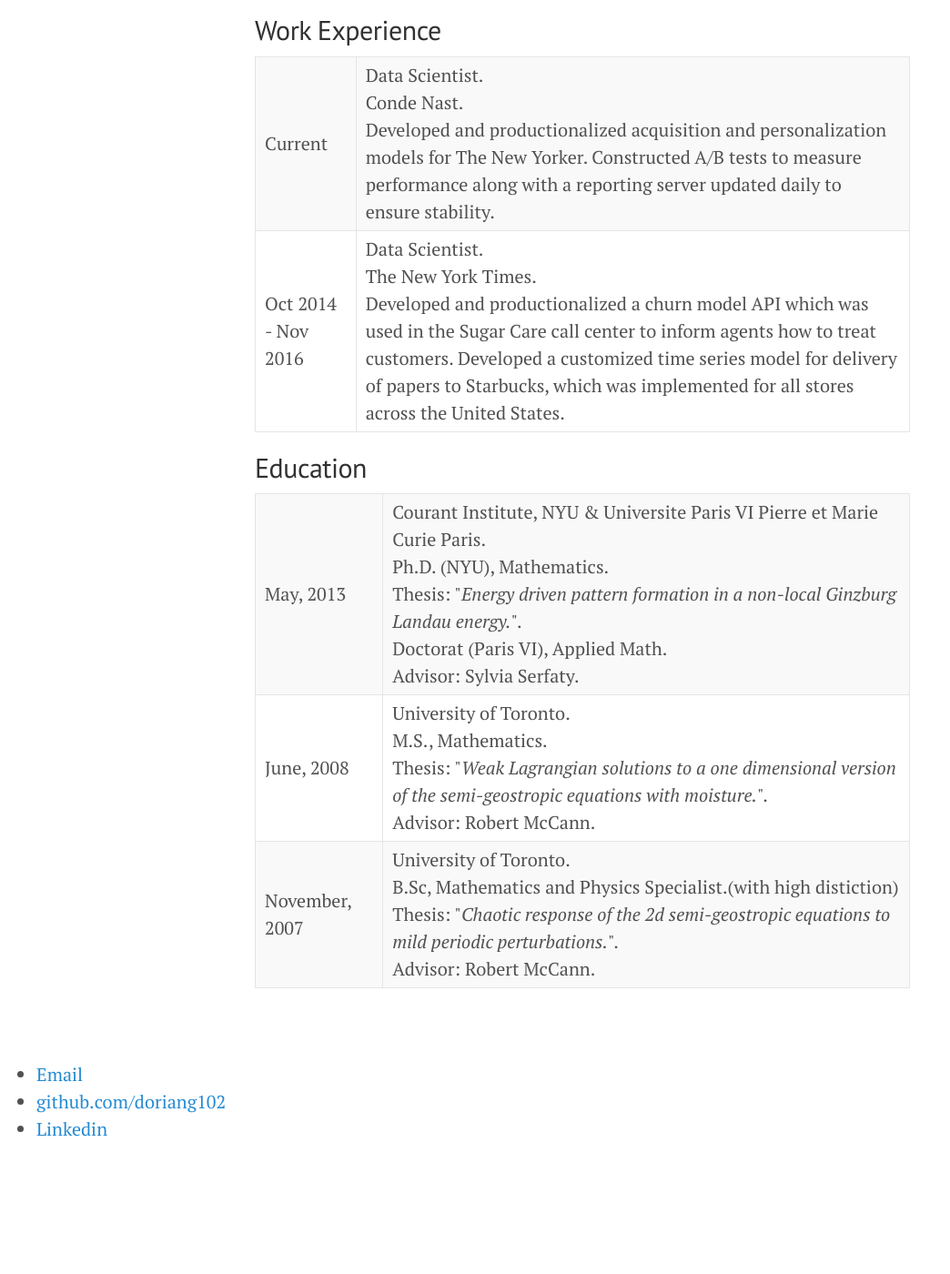
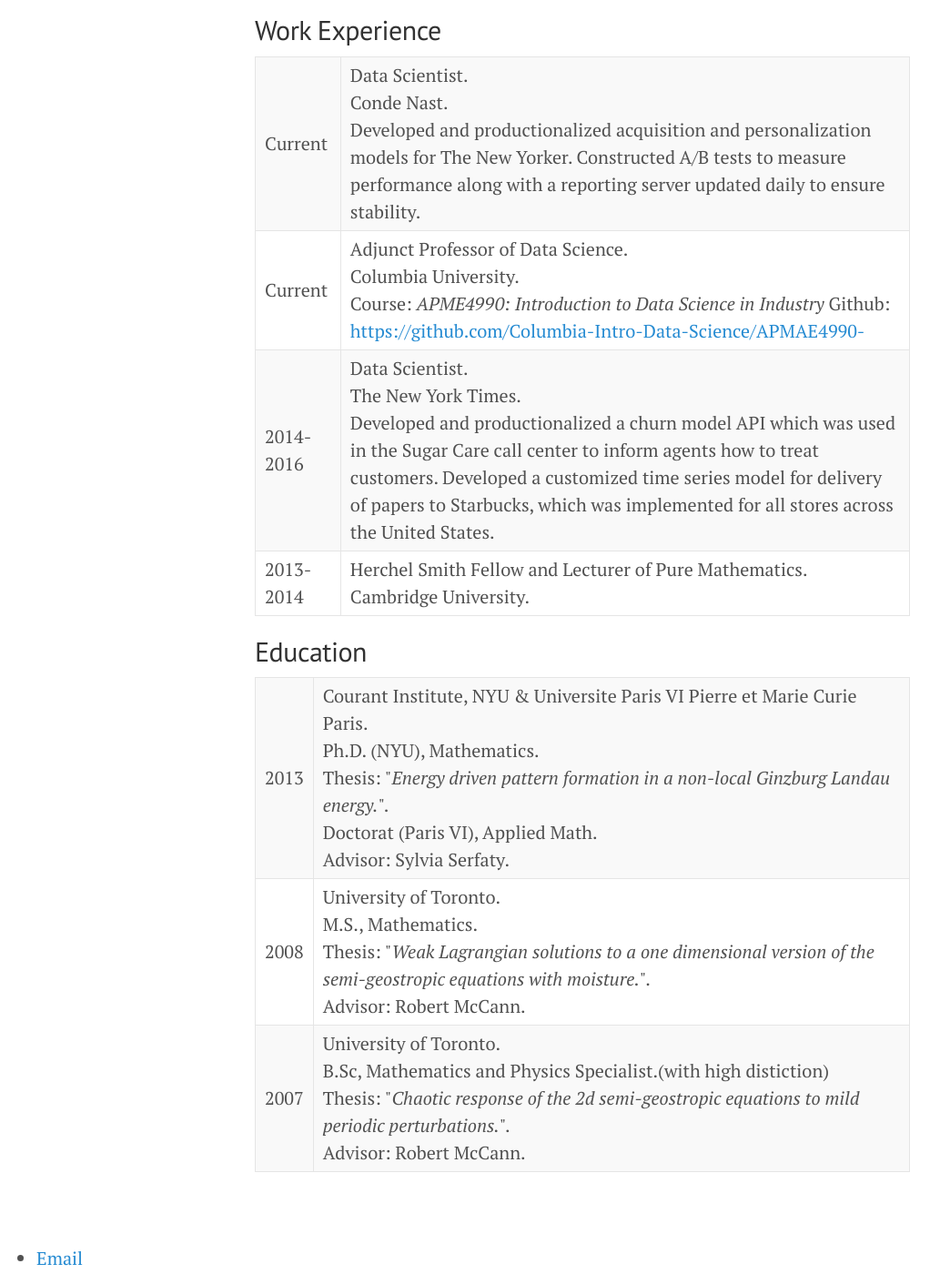
Before and after one commit to doriang102/doriang102.github.io, a Jekyll site: the page built from cv/index.html, in a window 1280 px wide and 1400 px high, scrolled down 385 px. Shown: the whole window at 91% size, without its empty margins (0-1044 px from the left). Built offline with Jekyll 4.4.1, drawn with Linux system fonts in a browser that asks for light colours; before the commit the page ends 1661 px from its top, so only the background shows below that.

Commit message:
Update index.html

```diff
--- a/cv/index.html
+++ b/cv/index.html
@@ -18,15 +18,33 @@
 stability.
 		</td>
 	</tr>
+	<tr>
+		<td>Current</td>
+		<td>
+		Adjunct Professor of Data Science.<br>
+		Columbia University.<br>
+			Course:  <i>APME4990: Introduction to Data Science in Industry</i>
+		Github: <a href="\https://github.com/Columbia-Intro-Data-Science/APMAE4990-">https://github.com/Columbia-Intro-Data-Science/APMAE4990-</a>
+		</td>
+	</tr>
 
 	<tr>
-		<td>Oct 2014 - Nov 2016</td>
+		<td>2014-2016</td>
 		<td>
 			Data Scientist.<br>
       The New York Times. <br>
 
 			 Developed and productionalized a churn model API which was used in the Sugar Care call center to inform agents how to treat customers. Developed a customized
 time series model for delivery of papers to Starbucks, which was implemented for all stores across the United States.
+		</td>
+	</tr>
+	<tr>
+		<td>2013-2014</td>
+		<td>
+			Herchel Smith Fellow and Lecturer of Pure Mathematics.<br>
+      Cambridge University. <br>
+
+
 		</td>
 	</tr>
 
@@ -36,7 +54,7 @@
 
 <table class="cvtable">
 	<tr>
-		<td>May, 2013</td>
+		<td>2013</td>
 		<td>
 			Courant Institute, NYU & Universite Paris VI Pierre et Marie Curie Paris.<br>
       Ph.D. (NYU), Mathematics.<br>
@@ -47,7 +65,7 @@
 	</tr>
 
 	<tr>
-		<td>June, 2008</td>
+		<td>2008</td>
 		<td>
 			University of Toronto.<br>
       M.S., Mathematics. <br>
@@ -57,7 +75,7 @@
 	</tr>
 
 	<tr>
-		<td>November, 2007</td>
+		<td>2007</td>
 		<td>
 			University of Toronto. <br>
       B.Sc, Mathematics and Physics Specialist.(with high distiction)<br>
```
